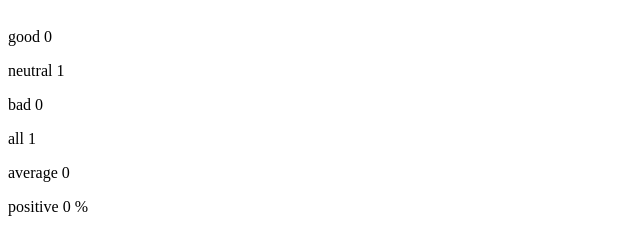
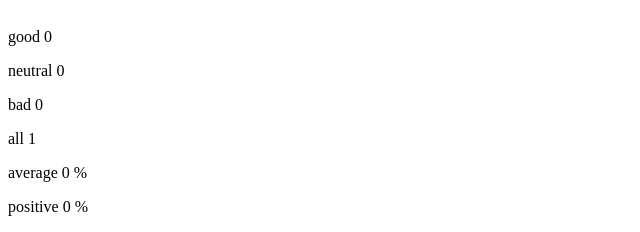
Before and after one commit to kakudaisuke/full_stack_open, a React (Create React App) app in the folder part1/: page / in a window 1280 px wide. Both pictures are taken after a click on the button "neutral". Shown: the part 153-385 px from the top of the page, without its empty margins (0-640 px from the left). Built offline with nearby package versions, Linux system fonts and the light colour scheme.

Commit message:
1.9まで

```diff
--- a/part1/src/App.js
+++ b/part1/src/App.js
@@ -18,16 +18,38 @@ const Statistic = (props) => {
   )
 }
 
+const Statistics = (props) => {
+  const good = props.good
+  const neutral = props.neutral
+  const bad = props.bad
+  const all = props.all
+  const av = (good.score + neutral.score + bad.score) / all.count || 0
+  const positive = good / all.count
+
+  if (all.count === 0) return "No feedback given";
+
+  return (
+    <>
+      <p>{good.text} {good.score}</p>
+      <p>{neutral.text} {neutral.score}</p>
+      <p>{bad.text} {bad.score}</p>
+      <p>{all.text} {all.count}</p>
+      <p>average {av} %</p>
+      <p>positive {bad.score} %</p>
+    </>
+  )
+}
+
 const App = () => {
   // save clicks of each button to its own state
   const [good, setGood] = useState(0)
   const [neutral, setNeutral] = useState(0)
   const [bad, setBad] = useState(0)
 
-  const sum = good + neutral + bad
-  const goodP = good * 1
-  const neutralP = neutral * 0
-  const badP = bad * -1
+  const all_obj = {text: "all", count: good + neutral + bad}
+  const good_obj = {text: "good", score: good * 1}
+  const neutral_obj = {text: "neutral", score: neutral * 0}
+  const bad_obj = {text: "bad", score: bad * -1}
 
   return (
     <>
@@ -36,12 +58,7 @@ const App = () => {
       <Button text="neutral" handleClick={()=> setNeutral(neutral + 1)} />
       <Button text="good" handleClick={()=> setBad(bad + 1)} />
       <Title text="statistics" />
-      <Statistic text="good" score={good} />
-      <Statistic text="neutral" score={neutral} />
-      <Statistic text="bad" score={bad} />
-      <Statistic text="all" score={sum} />
-      <Statistic text="average" score={(goodP + neutralP + badP) / sum} />
-      <Statistic text="positive" score={good / sum} unit=" %" />
+      <Statistics good={good_obj} neutral={neutral_obj} bad={bad_obj} all={all_obj} />
     </>
   )
 }
```
